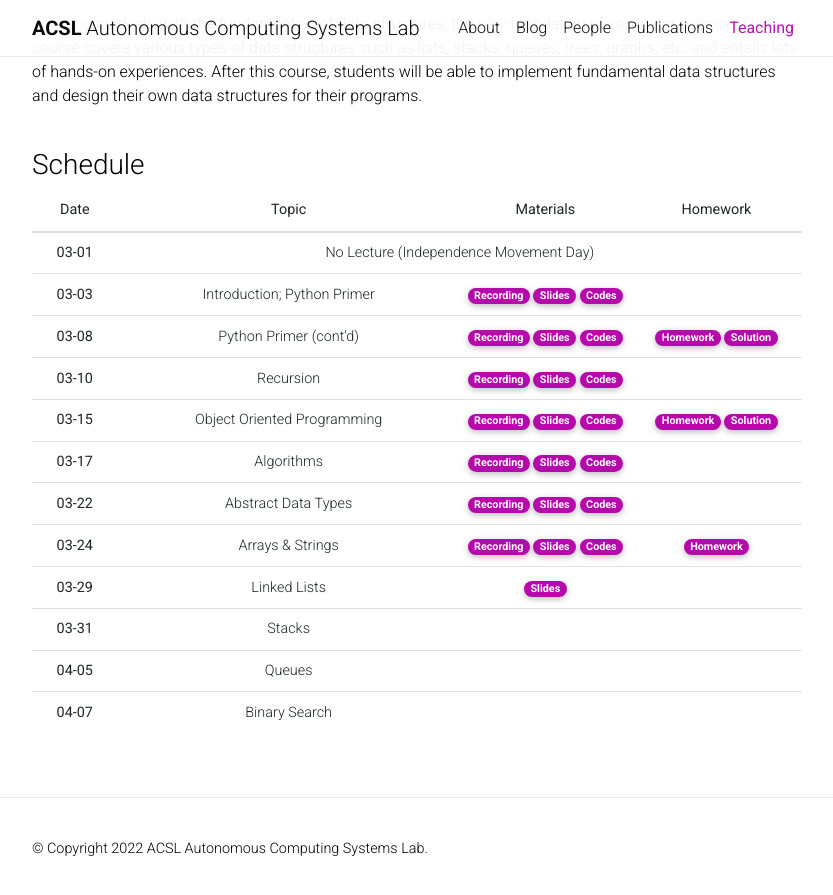
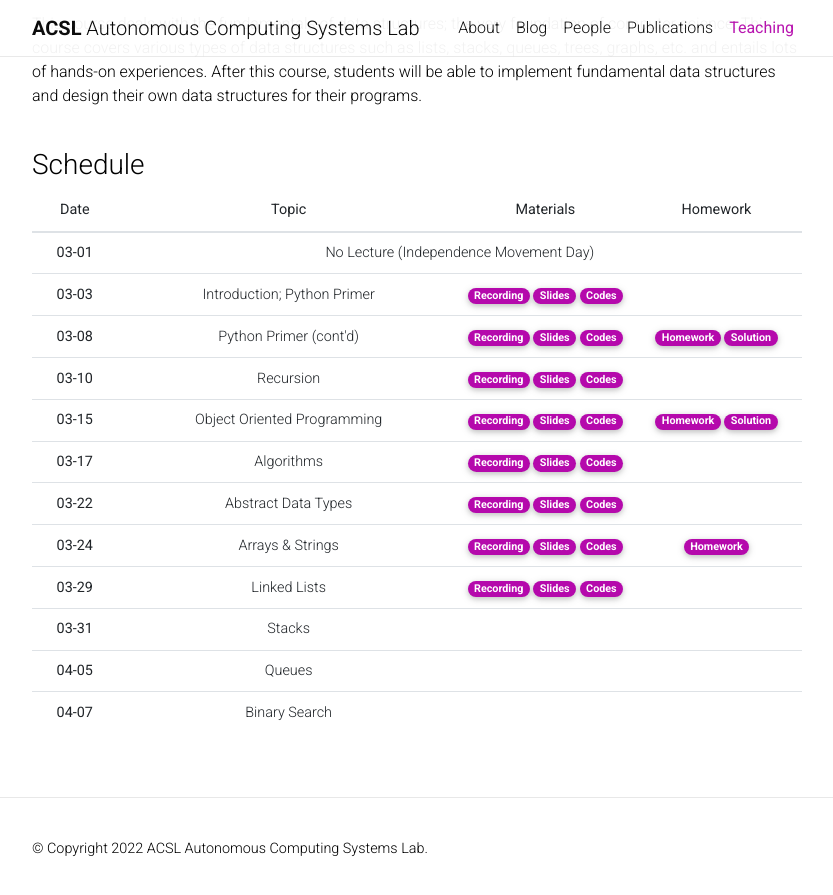
Before and after one commit to Uehwan/Uehwan.github.io, a Jekyll site: the page built from _teaching/datastruct22sp.md, in a window 1280 px wide and 900 px high, scrolled down 666 px. Shown: the top 895 px of the window, without its empty margins (223-1056 px from the left). Built offline with Jekyll 4.4.1, drawn with Linux system fonts in a browser that asks for light colours; nearby versions of some CDN libraries; comment, search, counter and statistics services are not loaded; a style sheet for code colours, icons or effects is not loaded.

Commit message:
[ds22sp] 22-03-29 post

```diff
--- a/_teaching/datastruct22sp.md
+++ b/_teaching/datastruct22sp.md
@@ -94,9 +94,9 @@
       <th scope="row">03-29</th>
       <td>Linked Lists</td>
       <td>
-        <!--a href="https://youtu.be/zgdbPrBmg5A" target="_blank" class="badge badge-pill" style="background-color:#B509AC;">Recording</a-->
+        <a href="https://youtu.be/-aKjUSBBWhY" target="_blank" class="badge badge-pill" style="background-color:#B509AC;">Recording</a>
         <a href="https://docs.google.com/presentation/d/1qku5m_T1eoJQ4x6_FJDQ4k2KzvN_XCR0_ekB9Ufwckk/edit?usp=sharing" target="_blank" class="badge badge-pill" style="background-color:#B509AC;">Slides</a>
-        <!--a href="https://colab.research.google.com/drive/1S9OYcv8v-KU1w1RI_t7fEb78EGjrQ3Aw?usp=sharing" target="_blank" class="badge badge-pill" style="background-color:#B509AC;">Codes</a-->
+        <a href="https://colab.research.google.com/drive/1lOEY_pKF5nVgvYWlaXUa6CC0Qoolhvfj?usp=sharing" target="_blank" class="badge badge-pill" style="background-color:#B509AC;">Codes</a>
       </td>
       <td><!--a href="https://colab.research.google.com/drive/1gRNMsgBKA2hXzE6bEDwtpcdjbgxCc6t1?usp=sharing" target="_blank" class="badge badge-pill" style="background-color:#B509AC;">Homework</a--></td>
     </tr>
```
